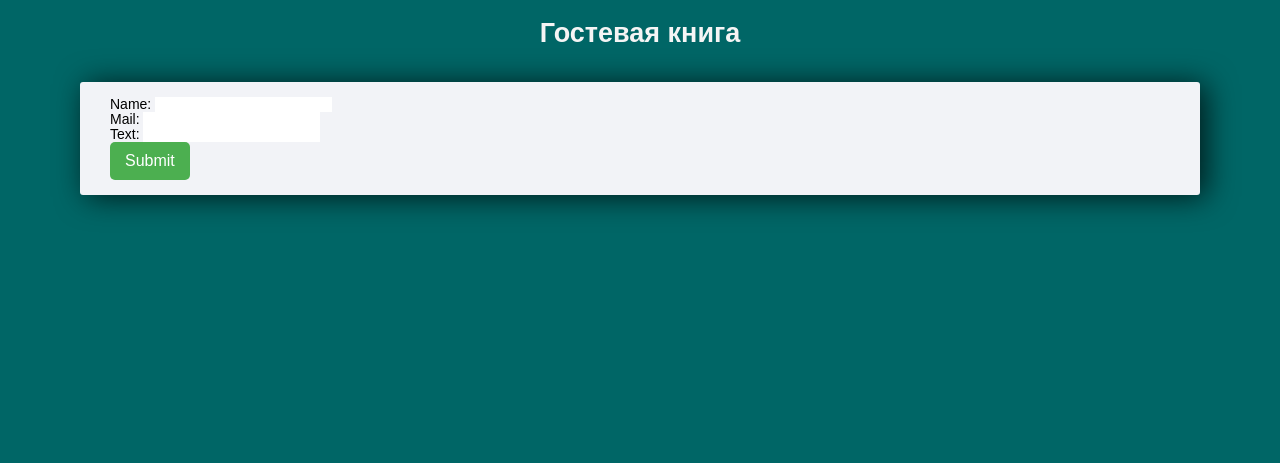
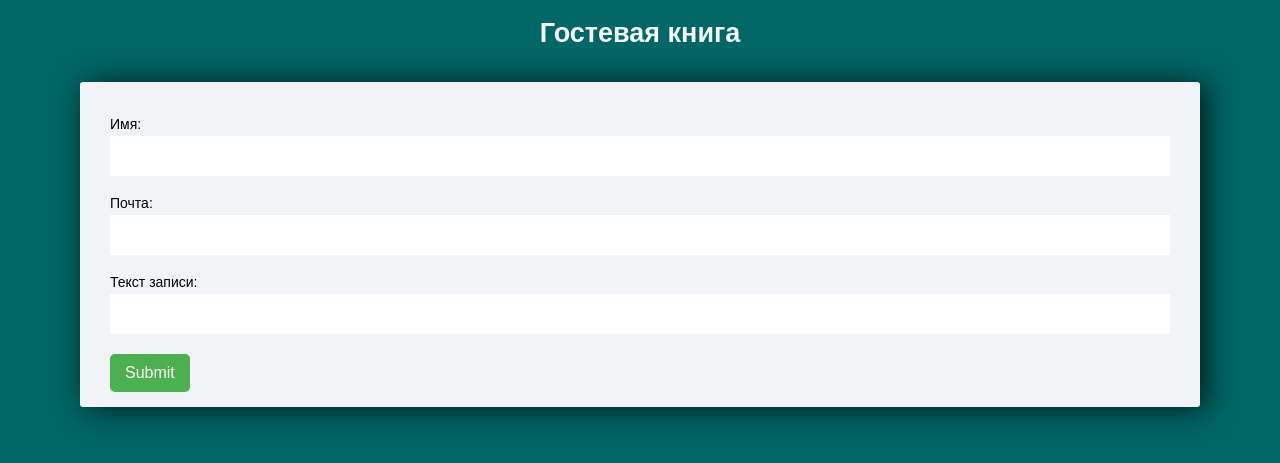
Before and after one commit to TanitaDev/exam_7_tanita_pak, a Django app: page /add/ in a window 1280 px wide. Shown: the part 68-531 px from the top of the page. Run offline with Django 3.2, Linux system fonts and the light colour scheme.

Commit message:
добавлены частичные шаблоны для формы добавления записи

```diff
--- a/app/webapp/forms.py
+++ b/app/webapp/forms.py
@@ -2,6 +2,6 @@ from django import forms
 
 
 class EntryForm(forms.Form):
-    name = forms.CharField(max_length=200)
-    mail = forms.EmailField(max_length=254)
-    text = forms.CharField(max_length=3000)
+    name = forms.CharField(max_length=200, label="Имя", widget=forms.TextInput(attrs={'class': 'name_input'}))
+    mail = forms.EmailField(max_length=254, label="Почта", widget=forms.TextInput(attrs={'class': 'mail_input'}))
+    text = forms.CharField(max_length=3000, label="Текст записи", widget=forms.TextInput(attrs={'class': 'text_input'}))
--- a/app/webapp/static/css/style.css
+++ b/app/webapp/static/css/style.css
@@ -133,3 +133,24 @@ h1,h2,h3,h4,h5,h6{font-size:inherit;font-weight: 400;}
 .delete_form .btn{
     margin: 0px 10px;
 }
+
+i {
+    font-size: 20px;
+    color: #4CAF50;
+    margin: 0 5px;
+}
+
+.input_item {
+    display: flex;
+    flex-direction: column;
+    margin: 20px 0px;
+}
+
+.input_item label {
+    margin-bottom: 5px;
+}
+
+.input_item input {
+    height: 30px;
+    padding: 20px 10px;
+}
--- a/app/webapp/templates/add_entry.html
+++ b/app/webapp/templates/add_entry.html
@@ -5,8 +5,7 @@
 {% block book_item %}
 <div>{{form.non_field_errors}}</div>
 <form action="{% url 'add' %}" method="post">
-    {% csrf_token %}
-    {{ form.as_p }}
+    {% include 'partial/book_form.html' %}
     <input class="btn green" type="submit" placeholder="Добавить">
 </form>
 {% endblock %}
--- /dev/null
+++ b/app/webapp/templates/partial/book_form.html
@@ -0,0 +1,4 @@
+{% csrf_token %}
+{% for f in form %}
+<p class="input_item"><label class="form-label" for="{{ f.id_for_label }}">{{f.label}}: </label>{{ f }}</p>
+{% endfor %}
```
Also changed, not shown: app/webapp/templates/book_form.html (deleted, +0 -10 lines), app/webapp/templates/edit_entry.html (+4 -4 lines), app/webapp/views.py (+1 -9 lines).
